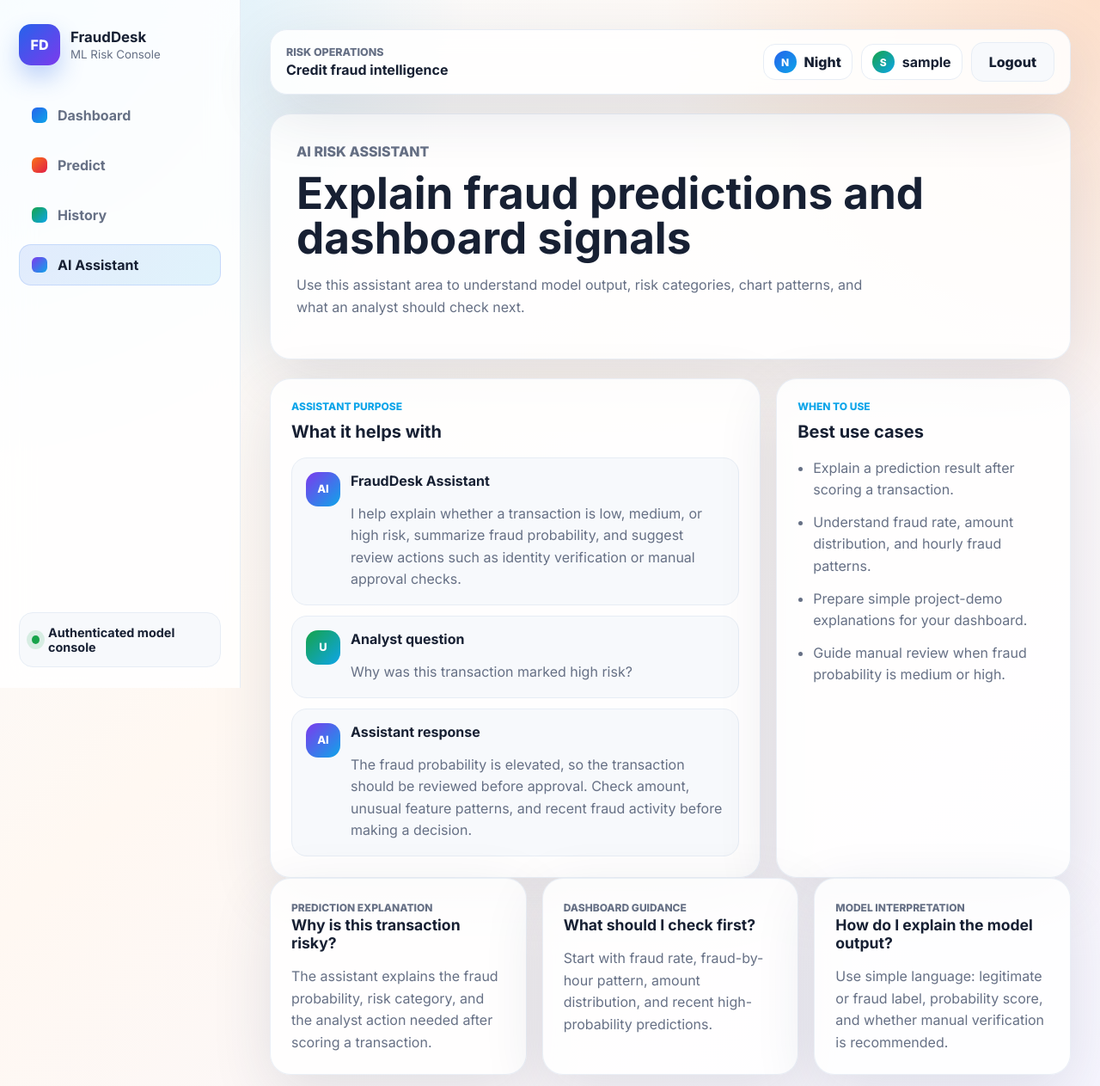
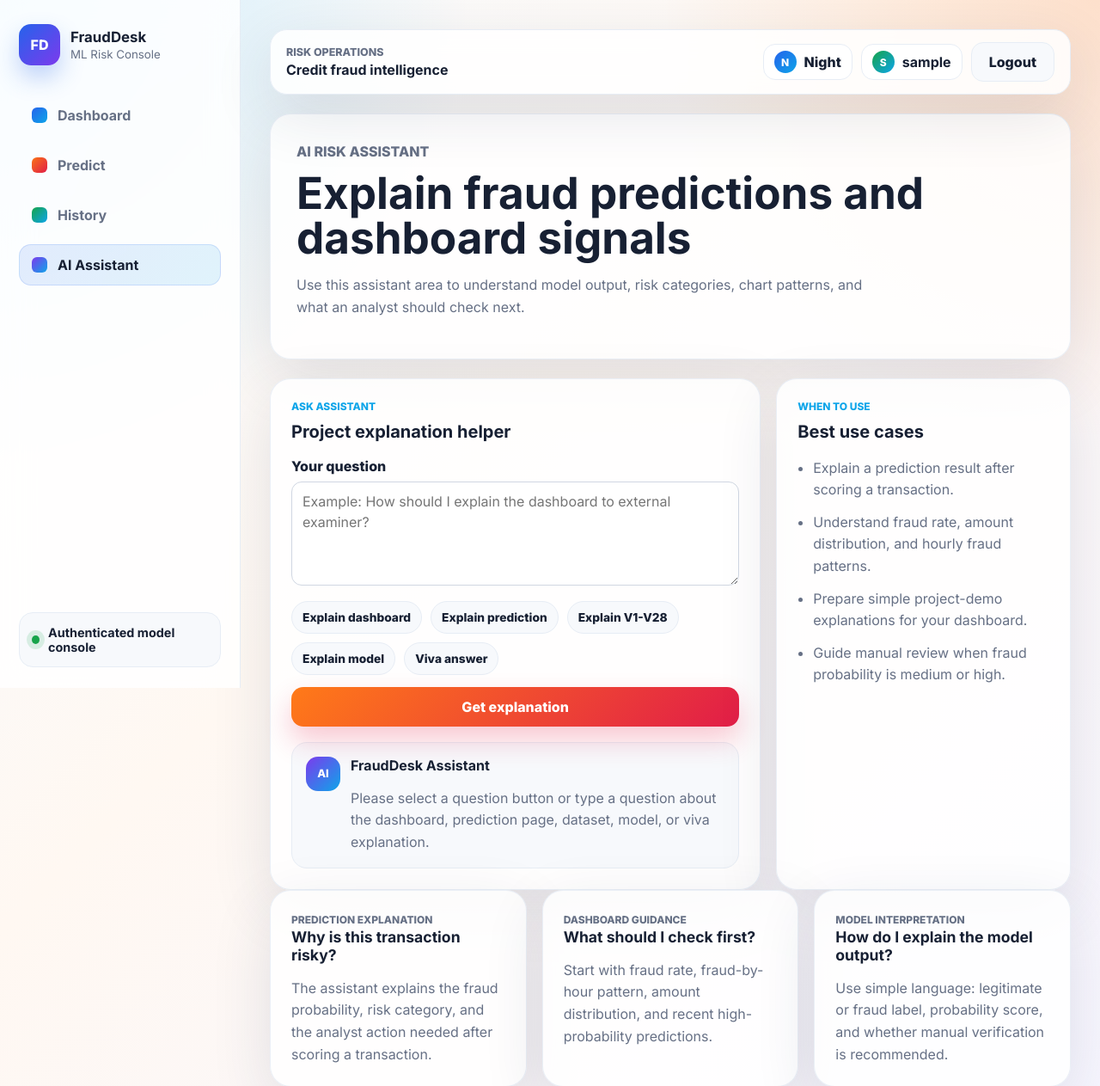
Before and after one commit to Rajesh-1102/credit-card-fraud-detection, a Django app: page /assistant/ in a window 1280 px wide. Shown: the top 1263 px of the page at 86% size. Run offline with Django 4.2, Linux system fonts and the light colour scheme; the visitor is signed in with stand-in values (Sample User, id 1).

Commit message:
Add KPI icons and AI assistant page

```diff
--- a/fraud_app/services.py
+++ b/fraud_app/services.py
@@ -16,6 +16,34 @@ CLASS_OPTIONS = {
     "fraud": "Fraud only",
     "legitimate": "Legitimate only",
 }
+
+ASSISTANT_PROMPTS = [
+    {
+        "key": "dashboard",
+        "label": "Explain dashboard",
+        "question": "Explain the dashboard in simple words",
+    },
+    {
+        "key": "prediction",
+        "label": "Explain prediction",
+        "question": "How does the prediction page work?",
+    },
+    {
+        "key": "features",
+        "label": "Explain V1-V28",
+        "question": "What are V1 to V28 features?",
+    },
+    {
+        "key": "model",
+        "label": "Explain model",
+        "question": "How does the machine learning model work?",
+    },
+    {
+        "key": "viva",
+        "label": "Viva answer",
+        "question": "How should I explain this project to external examiner?",
+    },
+]
 
 
 class ProjectDependencyError(RuntimeError):
@@ -322,3 +350,73 @@ def get_plot_path(name):
         return None
     path = settings.BASE_DIR / "artifacts" / "plots" / filename
     return path if path.exists() else None
+
+
+def get_assistant_answer(question):
+    cleaned = (question or "").strip()
+    lower_question = cleaned.lower()
+    metrics = None
+
+    try:
+        metrics = load_dashboard_metrics()
+    except (FileNotFoundError, ProjectDependencyError):
+        metrics = None
+
+    if not cleaned:
+        return "Please select a question button or type a question about the dashboard, prediction page, dataset, model, or viva explanation."
+
+    if any(word in lower_question for word in ["dashboard", "kpi", "chart", "filter"]):
+        if metrics:
+            return (
+                "The dashboard is used to understand fraud patterns visually. "
+                f"It analyzes {metrics['total']} transactions, shows {metrics['fraud']} fraud cases, "
+                f"{metrics['legitimate']} legitimate transactions, and a fraud rate of {metrics['fraud_rate']:.4%}. "
+                "KPIs give quick numbers, charts show patterns, filters help focus on selected transaction groups, "
+                "and the table shows important transactions. In a presentation, say that the dashboard converts raw ML data into easy business insights."
+            )
+        return (
+            "The dashboard shows KPIs, charts, filters, model activity, and transaction tables. "
+            "It helps a user understand fraud patterns without reading raw CSV files."
+        )
+
+    if any(word in lower_question for word in ["predict", "prediction", "score", "probability", "risk"]):
+        return (
+            "The prediction page takes one transaction with 30 input features: Time, V1 to V28, and Amount. "
+            "These values are scaled using the saved scaler, then passed to the trained model. "
+            "The model returns a class label, either Fraud or Legitimate, and a fraud probability. "
+            "The auto-fill buttons load real dataset rows so the user does not need to manually type all 30 values."
+        )
+
+    if any(word in lower_question for word in ["v1", "v2", "v28", "feature", "features", "pca"]):
+        return (
+            "V1 to V28 are transformed transaction features from the credit card dataset. "
+            "They are not normal fields like name or card number. They are numerical features created using PCA for privacy. "
+            "Because they are difficult to type manually, the project provides auto-fill sample buttons using real dataset rows."
+        )
+
+    if any(word in lower_question for word in ["model", "machine learning", "algorithm", "training", "smote"]):
+        return (
+            "The machine learning part trains models on historical credit card transactions. "
+            "The target column is Class, where 0 means legitimate and 1 means fraud. "
+            "The project preprocesses data, scales numerical features, handles class imbalance using SMOTE, trains models, "
+            "and saves the best model. During prediction, Django loads that saved model and scaler to classify new transactions."
+        )
+
+    if any(word in lower_question for word in ["dataset", "data", "class", "amount", "time"]):
+        return (
+            "The dataset contains credit card transactions. Time is the transaction time, Amount is the transaction amount, "
+            "V1 to V28 are privacy-protected numerical features, and Class is the output label. "
+            "Class 0 means legitimate and Class 1 means fraud. The dataset is highly imbalanced because fraud cases are much fewer than normal transactions."
+        )
+
+    if any(word in lower_question for word in ["external", "examiner", "viva", "explain", "presentation"]):
+        return (
+            "You can explain it like this: This project detects credit card fraud using machine learning and presents the result in a Django web application. "
+            "The dashboard shows fraud statistics and charts, the prediction page classifies a selected transaction, the history page stores previous predictions, "
+            "and the AI Assistant explains project concepts in simple language. The main goal is to help users identify suspicious transactions quickly and clearly."
+        )
+
+    return (
+        "This assistant is designed for project-related questions. You can ask about the dashboard, prediction page, dataset, V1 to V28 features, "
+        "machine learning model, fraud probability, or how to explain the project to an external examiner."
+    )
--- a/fraud_app/views.py
+++ b/fraud_app/views.py
@@ -9,6 +9,8 @@ from django.views.decorators.http import require_http_methods
 from .services import (
     FEATURE_ORDER,
     ProjectDependencyError,
+    ASSISTANT_PROMPTS,
+    get_assistant_answer,
     get_sample_choices,
     get_sample_features,
     get_plot_path,
@@ -91,11 +93,17 @@ def history(request):
 
 @login_required
 def assistant(request):
+    selected_question = request.POST.get("question", "") if request.method == "POST" else ""
+    answer = get_assistant_answer(selected_question)
+
     return render(
         request,
         "fraud_app/assistant.html",
         {
             "active_page": "assistant",
+            "quick_prompts": ASSISTANT_PROMPTS,
+            "selected_question": selected_question,
+            "assistant_answer": answer,
             "assistant_cards": [
                 {
                     "title": "Prediction explanation",
--- a/static/fraud_app/styles.css
+++ b/static/fraud_app/styles.css
@@ -831,7 +831,8 @@ summary {
 }
 
 input,
-select {
+select,
+textarea {
     width: 100%;
     min-height: 44px;
     padding: 10px 12px;
@@ -840,6 +841,12 @@ select {
     border: 1px solid #d0d7e2;
     border-radius: 12px;
     background: var(--field);
+}
+
+textarea {
+    min-height: 110px;
+    resize: vertical;
+    line-height: 1.55;
 }
 
 select {
@@ -851,7 +858,8 @@ select {
 }
 
 input:focus,
-select:focus {
+select:focus,
+textarea:focus {
     outline: 3px solid rgba(37, 99, 235, 0.16);
     border-color: var(--blue);
 }
@@ -1024,6 +1032,37 @@ summary {
 .assistant-side,
 .assistant-card {
     margin-bottom: 0;
+}
+
+.assistant-question-form {
+    display: grid;
+    gap: 14px;
+    margin-bottom: 18px;
+}
+
+.assistant-prompt-grid {
+    display: flex;
+    flex-wrap: wrap;
+    gap: 10px;
+}
+
+.prompt-chip {
+    min-height: 38px;
+    padding: 0 12px;
+    color: var(--ink);
+    font: inherit;
+    font-size: 0.86rem;
+    font-weight: 800;
+    background: var(--surface-soft);
+    border: 1px solid var(--line);
+    border-radius: 999px;
+    cursor: pointer;
+}
+
+.prompt-chip:hover {
+    color: white;
+    background: linear-gradient(135deg, var(--purple), var(--cyan));
+    border-color: transparent;
 }
 
 .assistant-message {
--- a/templates/fraud_app/assistant.html
+++ b/templates/fraud_app/assistant.html
@@ -15,35 +15,31 @@
     <article class="panel assistant-main">
         <div class="panel-heading">
             <div>
-                <p class="eyebrow">Assistant purpose</p>
-                <h2>What it helps with</h2>
+                <p class="eyebrow">Ask assistant</p>
+                <h2>Project explanation helper</h2>
             </div>
         </div>
+        <form method="post" class="assistant-question-form">
+            {% csrf_token %}
+            <label>
+                <span>Your question</span>
+                <textarea name="question" rows="4" placeholder="Example: How should I explain the dashboard to external examiner?">{{ selected_question }}</textarea>
+            </label>
+            <div class="assistant-prompt-grid">
+                {% for prompt in quick_prompts %}
+                <button type="submit" name="question" value="{{ prompt.question }}" class="prompt-chip">
+                    {{ prompt.label }}
+                </button>
+                {% endfor %}
+            </div>
+            <button type="submit" class="primary-action">Get explanation</button>
+        </form>
+
         <div class="assistant-message">
             <span class="assistant-avatar">AI</span>
             <div>
                 <strong>FraudDesk Assistant</strong>
-                <p>
-                    I help explain whether a transaction is low, medium, or high risk, summarize fraud probability,
-                    and suggest review actions such as identity verification or manual approval checks.
-                </p>
-            </div>
-        </div>
-        <div class="assistant-message analyst">
-            <span class="assistant-avatar analyst-avatar">U</span>
-            <div>
-                <strong>Analyst question</strong>
-                <p>Why was this transaction marked high risk?</p>
-            </div>
-        </div>
-        <div class="assistant-message">
-            <span class="assistant-avatar">AI</span>
-            <div>
-                <strong>Assistant response</strong>
-                <p>
-                    The fraud probability is elevated, so the transaction should be reviewed before approval.
-                    Check amount, unusual feature patterns, and recent fraud activity before making a decision.
-                </p>
+                <p>{{ assistant_answer }}</p>
             </div>
         </div>
     </article>
```
